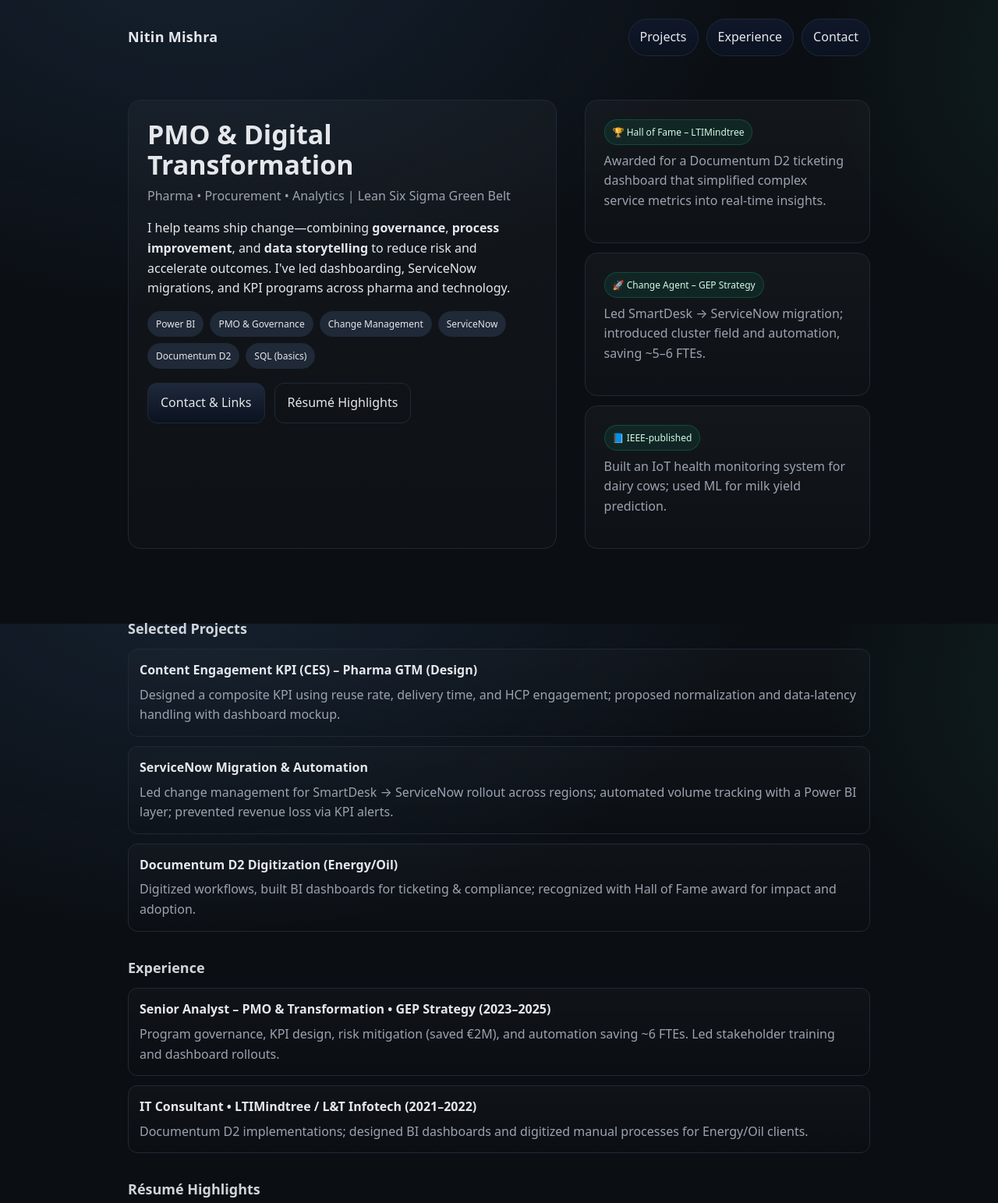
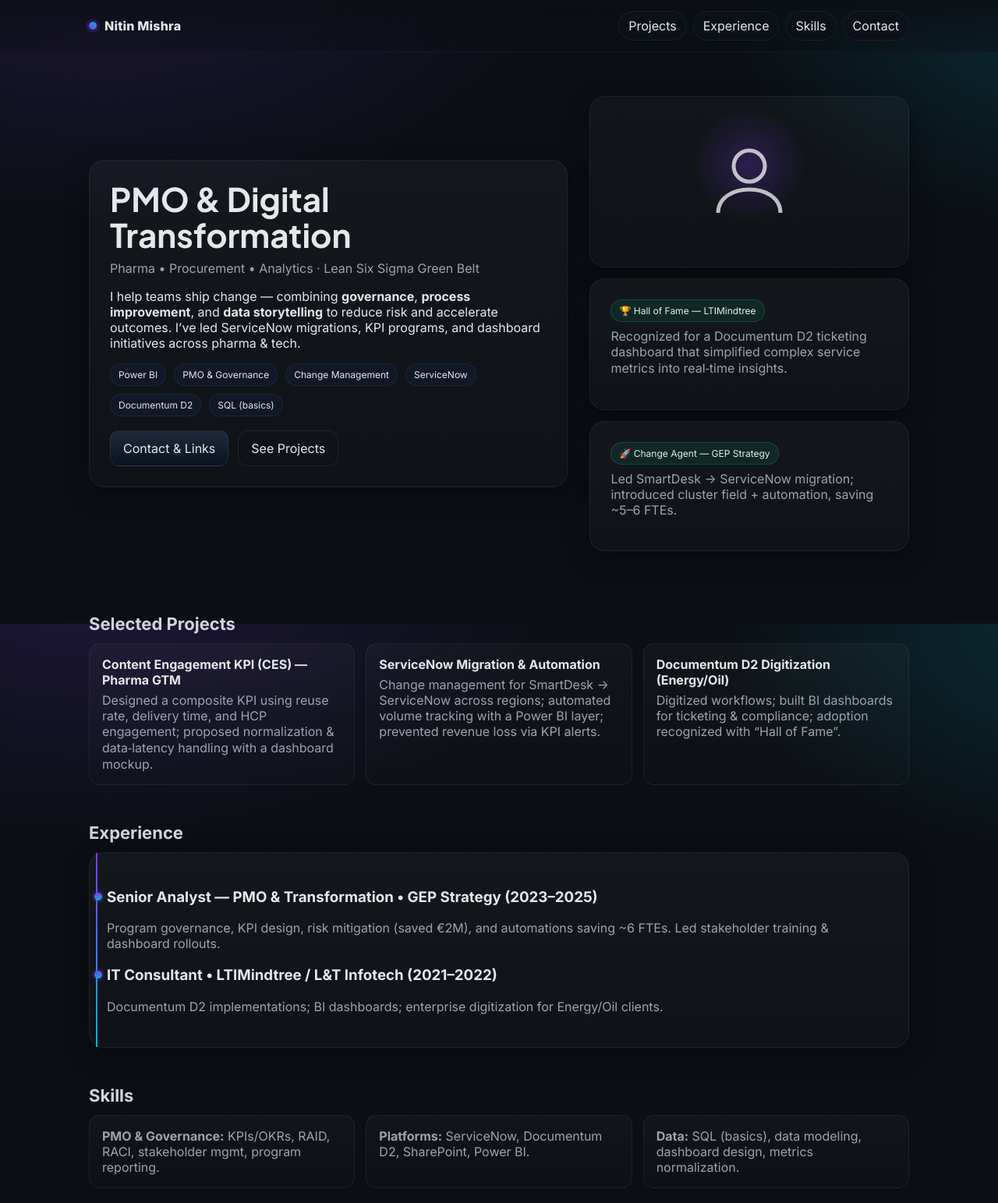
Before and after one commit to nitin-mishra-pmp/nitin_portfolio, a plain HTML site: page index.html in a window 1280 px wide. Shown: the top 1543 px of the page at 78% size. Drawn offline with Linux system fonts and the light colour scheme.

Commit message:
index.html

```diff
--- a/index.html
+++ b/index.html
@@ -3,88 +3,117 @@
 <head>
   <meta charset="utf-8" />
   <meta name="viewport" content="width=device-width, initial-scale=1" />
-  <title>Nitin Mishra – Portfolio</title>
-  <meta name="description" content="Nitin Mishra – PMO & Digital Transformation | Pharma, Procurement, Analytics. Award‑winning dashboards, change management, and process excellence."/>
-  <!-- Open Graph for LinkedIn/Twitter cards -->
-  <meta property="og:title" content="Nitin Mishra – Portfolio" />
-  <meta property="og:description" content="PMO & Digital Transformation | Pharma, Procurement, Analytics." />
+  <title>Nitin Mishra — PMO & Digital Transformation</title>
+  <meta name="description" content="Nitin Mishra: PMO & Digital Transformation • Pharma, Procurement, Analytics. Award‑winning dashboards, ServiceNow migrations, KPI programs, and change management." />
+
+  <!-- Open Graph / Twitter -->
+  <meta property="og:title" content="Nitin Mishra — PMO & Digital Transformation" />
+  <meta property="og:description" content="Portfolio & contact of Nitin Mishra (PMO • Transformation • Analytics)." />
   <meta property="og:type" content="website" />
-  <meta property="og:url" content="" />
+  <meta property="og:url" content="https://nitin-mishra-pmp.github.io/nitin_portfolio/" />
   <meta property="og:image" content="" />
+  <meta name="twitter:card" content="summary_large_image" />
+
+  <!-- Fonts -->
+  <link rel="preconnect" href="https://fonts.googleapis.com">
+  <link rel="preconnect" href="https://fonts.gstatic.com" crossorigin>
+  <link href="https://fonts.googleapis.com/css2?family=Inter:wght@300;400;500;600;700;800&family=Plus+Jakarta+Sans:wght@600;700;800&display=swap" rel="stylesheet">
+
   <style>
-    :root {
-      --bg: #0b0f14; /* dark blue-grey */
-      --card: #111827; /* slate-900 */
-      --muted: #9CA3AF; /* gray-400 */
-      --text: #E5E7EB; /* gray-200 */
-      --accent: #60A5FA; /* blue-400 */
-      --accent2: #34D399; /* emerald-400 */
-      --chip: #1F2937; /* gray-800 */
-      --ring: rgba(96,165,250,.4);
+    :root{
+      --bg: #0b0f14;
+      --bg-soft:#0e141b;
+      --card:#0f172a;
+      --text:#e5e7eb;
+      --muted:#9ca3af;
+      --accent:#7c3aed;  /* purple */
+      --accent-2:#06b6d4; /* cyan */
+      --ring: rgba(124,58,237,.35);
+      --chip:#111827;
+      --shadow: 0 10px 30px rgba(0,0,0,.4);
     }
     *{box-sizing:border-box}
     html,body{height:100%}
-    body {
-      margin: 0; font-family: ui-sans-serif, system-ui, -apple-system, Segoe UI, Roboto, Helvetica, Arial, "Apple Color Emoji","Segoe UI Emoji";
-      background: radial-gradient(1200px 800px at 20% -10%, rgba(96,165,250,.12), transparent 60%),
-                  radial-gradient(800px 600px at 120% 10%, rgba(52,211,153,.12), transparent 60%),
+    html{scroll-behavior:smooth}
+    body{
+      margin:0; font-family: Inter, ui-sans-serif, system-ui, -apple-system, Segoe UI, Roboto, Helvetica, Arial;
+      color:var(--text);
+      background: radial-gradient(1000px 600px at 10% -10%, rgba(124,58,237,.18), transparent 60%),
+                  radial-gradient(800px 500px at 110% 0%, rgba(6,182,212,.18), transparent 60%),
                   var(--bg);
-      color: var(--text);
-      line-height: 1.6;
     }
-    a{color:inherit}
-    .container{max-width:1000px;margin:0 auto;padding:24px}
-    .nav{display:flex;justify-content:space-between;align-items:center;gap:12px}
-    .brand{font-weight:700;font-size:18px;letter-spacing:.3px}
-    .nav a.btn{padding:10px 14px;border:1px solid #1f2937;border-radius:999px;background:linear-gradient(180deg,#0f172a,#0b1220);color:#e5e7eb;text-decoration:none}
+    a{color:inherit;text-decoration:none}
+    .wrap{max-width:1100px;margin:0 auto;padding:24px}
+
+    /* NAV */
+    .nav{position:sticky;top:0;z-index:20;background:linear-gradient(180deg, rgba(11,15,20,.85), rgba(11,15,20,.35));backdrop-filter: blur(10px);border-bottom:1px solid rgba(255,255,255,.04)}
+    .nav-inner{display:flex;align-items:center;justify-content:space-between;gap:12px;padding:14px 24px}
+    .brand{display:flex;align-items:center;gap:10px;font-weight:800;letter-spacing:.2px}
+    .brand .dot{width:10px;height:10px;border-radius:999px;background:linear-gradient(45deg,var(--accent),var(--accent-2));box-shadow:0 0 0 4px rgba(124,58,237,.2)}
+    .nav a.btn{padding:8px 12px;border-radius:999px;border:1px solid rgba(255,255,255,.06);background:linear-gradient(180deg,#0c121a,#0b1017)}
     .nav a.btn:hover{box-shadow:0 0 0 3px var(--ring) inset}
 
-    .hero{display:grid;grid-template-columns:1fr;gap:24px;padding:56px 0}
-    @media(min-width:900px){.hero{grid-template-columns:1.2fr .8fr;gap:36px}}
-    .card{background:linear-gradient(180deg, rgba(255,255,255,.03), rgba(255,255,255,.01));border:1px solid #1f2937;border-radius:16px;padding:24px}
-    h1{font-size:34px;line-height:1.15;margin:0 0 8px}
-    .subtitle{color:var(--muted);margin:0 0 12px}
-    .chips{display:flex;flex-wrap:wrap;gap:8px;margin:16px 0}
-    .chip{font-size:12px;padding:6px 10px;border-radius:999px;background:var(--chip);border:1px solid #1f2937}
+    /* HERO */
+    .hero{display:grid;grid-template-columns:1.2fr .8fr;gap:28px;align-items:center;padding:56px 24px}
+    @media(max-width:900px){.hero{grid-template-columns:1fr;gap:24px;padding:34px 12px}}
+    .card{background:linear-gradient(180deg, rgba(255,255,255,.04), rgba(255,255,255,.02));border:1px solid rgba(255,255,255,.06);border-radius:20px;padding:26px;box-shadow:var(--shadow)}
+    h1{font-family:"Plus Jakarta Sans", Inter, sans-serif;font-size:42px;line-height:1.1;margin:0 0 10px}
+    .lead{color:var(--muted);margin:0 0 16px}
+    .chips{display:flex;flex-wrap:wrap;gap:10px;margin:14px 0 6px}
+    .chip{font-size:12px;padding:6px 10px;border-radius:999px;background:var(--chip);border:1px solid rgba(255,255,255,.06)}
+    .cta{display:flex;gap:12px;flex-wrap:wrap;margin-top:18px}
+    .button{display:inline-block;padding:12px 16px;border-radius:12px;border:1px solid rgba(255,255,255,.08)}
+    .button.primary{background:linear-gradient(180deg,#1e293b,#0b1220)}
+    .button.primary:hover{box-shadow:0 0 0 3px var(--ring) inset}
 
-    .cta{display:flex;gap:12px;flex-wrap:wrap;margin-top:18px}
-    .button{display:inline-block;padding:12px 16px;border-radius:12px;text-decoration:none;border:1px solid #1f2937}
-    .button.primary{background:linear-gradient(180deg,#1e293b,#0b1220);}
-    .button.primary:hover{box-shadow:0 0 0 3px var(--ring) inset}
-    .button.ghost:hover{border-color:#374151}
+    .profile{display:grid;gap:14px}
+    .avatar{display:grid;place-items:center;height:220px;border-radius:20px;border:1px dashed rgba(255,255,255,.1);background:radial-gradient(120px 120px at 50% 40%, rgba(124,58,237,.25), transparent 60%), linear-gradient(180deg, rgba(255,255,255,.03), rgba(255,255,255,.02))}
+    .avatar svg{opacity:.9}
+    .badge{font-size:12px;color:#d1fae5;background:rgba(16,185,129,.1);border:1px solid rgba(16,185,129,.25);padding:6px 10px;border-radius:999px;display:inline-flex;gap:8px;align-items:center}
 
-    .aside{display:grid;gap:12px}
-    .badge{font-size:12px;color:#D1FAE5;background:rgba(16,185,129,.1);border:1px solid rgba(16,185,129,.25);padding:6px 10px;border-radius:999px;display:inline-flex;gap:8px;align-items:center}
-
-    /* Sections */
-    section{margin:32px 0}
-    h2{font-size:18px;margin:0 0 12px;color:#D1D5DB}
-    .list{display:grid;gap:12px}
-    .item{padding:14px;border:1px solid #1f2937;border-radius:12px;background:linear-gradient(180deg, rgba(255,255,255,.02), rgba(255,255,255,.0))}
+    /* SECTIONS */
+    section{padding:12px 24px;margin:12px 0}
+    h2{font-size:22px;margin:0 0 12px;color:#d1d5db}
+    .grid{display:grid;gap:14px}
+    @media(min-width:900px){.grid.cols-3{grid-template-columns:repeat(3,1fr)}.grid.cols-2{grid-template-columns:repeat(2,1fr)}}
+    .item{padding:16px;border:1px solid rgba(255,255,255,.06);border-radius:14px;background:linear-gradient(180deg, rgba(255,255,255,.03), rgba(255,255,255,.01))}
     .item h3{margin:0 0 6px;font-size:16px}
     .item p{margin:0;color:var(--muted)}
 
-    footer{margin:56px 0 24px;color:var(--muted);font-size:14px;text-align:center}
+    /* TIMELINE */
+    .timeline{position:relative;padding-left:22px}
+    .timeline:before{content:"";position:absolute;left:8px;top:0;bottom:0;width:2px;background:linear-gradient(var(--accent), var(--accent-2))}
+    .t{position:relative;margin:0 0 14px}
+    .t:before{content:"";position:absolute;left:-16px;top:6px;width:10px;height:10px;border-radius:50%;background:linear-gradient(var(--accent),var(--accent-2));box-shadow:0 0 0 3px rgba(124,58,237,.2)}
+
+    /* FOOTER */
+    footer{padding:40px 24px;color:var(--muted);text-align:center}
+
+    /* Small helpers */
+    .pill{display:inline-flex;align-items:center;gap:8px;border:1px solid rgba(255,255,255,.06);border-radius:999px;padding:8px 10px}
+    .sr{position:absolute;left:-9999px}
   </style>
 </head>
 <body>
-  <div class="container">
-    <nav class="nav">
-      <div class="brand">Nitin Mishra</div>
-      <div style="display:flex;gap:10px;align-items:center">
-        <a class="btn" href="#projects" rel="noopener">Projects</a>
-        <a class="btn" href="#experience" rel="noopener">Experience</a>
-        <a class="btn" href="#contact" rel="noopener">Contact</a>
+  <!-- NAV -->
+  <div class="nav">
+    <div class="nav-inner wrap">
+      <div class="brand"><span class="dot"></span> <span>Nitin Mishra</span></div>
+      <div style="display:flex;gap:8px;align-items:center">
+        <a class="btn" href="#projects">Projects</a>
+        <a class="btn" href="#experience">Experience</a>
+        <a class="btn" href="#skills">Skills</a>
+        <a class="btn" href="#contact">Contact</a>
       </div>
-    </nav>
+    </div>
+  </div>
 
-    <header class="hero">
+  <!-- HERO -->
+  <header class="wrap hero">
     <div class="card">
       <h1>PMO & Digital Transformation</h1>
-        <p class="subtitle">Pharma • Procurement • Analytics | Lean Six Sigma Green Belt</p>
-        <p>
-          I help teams ship change—combining <strong>governance</strong>, <strong>process improvement</strong>, and <strong>data storytelling</strong> to reduce risk and accelerate outcomes. I've led dashboarding, ServiceNow migrations, and KPI programs across pharma and technology.
-        </p>
+      <p class="lead">Pharma • Procurement • Analytics · Lean Six Sigma Green Belt</p>
+      <p>I help teams ship change — combining <strong>governance</strong>, <strong>process improvement</strong>, and <strong>data storytelling</strong> to reduce risk and accelerate outcomes. I’ve led ServiceNow migrations, KPI programs, and dashboard initiatives across pharma & tech.</p>
       <div class="chips">
         <span class="chip">Power BI</span>
         <span class="chip">PMO & Governance</span>
@@ -95,86 +124,119 @@
       </div>
       <div class="cta">
         <a class="button primary" href="#contact">Contact & Links</a>
-          <a class="button ghost" href="#resume">Résumé Highlights</a>
+        <a class="button" href="#projects">See Projects</a>
       </div>
     </div>
-      <aside class="aside">
-        <div class="card">
-          <span class="badge">🏆 Hall of Fame – LTIMindtree</span>
-          <p style="margin-top:8px;color:var(--muted)">Awarded for a Documentum D2 ticketing dashboard that simplified complex service metrics into real‑time insights.</p>
+    <aside class="profile">
+      <div class="avatar card">
+        <!-- Placeholder avatar (upload a headshot later) -->
+        <svg width="120" height="120" viewBox="0 0 24 24" fill="none" xmlns="http://www.w3.org/2000/svg" aria-hidden="true">
+          <circle cx="12" cy="8" r="4" stroke="white" opacity=".8"/>
+          <path d="M4 20c0-4 4-6 8-6s8 2 8 6" stroke="white" opacity=".8"/>
+        </svg>
+        <span class="sr">Add a headshot here later</span>
       </div>
       <div class="card">
-          <span class="badge">🚀 Change Agent – GEP Strategy</span>
-          <p style="margin-top:8px;color:var(--muted)">Led SmartDesk → ServiceNow migration; introduced cluster field and automation, saving ~5–6 FTEs.</p>
+        <span class="badge">🏆 Hall of Fame — LTIMindtree</span>
+        <p class="lead" style="margin-top:8px">Recognized for a Documentum D2 ticketing dashboard that simplified complex service metrics into real‑time insights.</p>
       </div>
       <div class="card">
-          <span class="badge">📘 IEEE‑published</span>
-          <p style="margin-top:8px;color:var(--muted)">Built an IoT health monitoring system for dairy cows; used ML for milk yield prediction.</p>
+        <span class="badge">🚀 Change Agent — GEP Strategy</span>
+        <p class="lead" style="margin-top:8px">Led SmartDesk → ServiceNow migration; introduced cluster field + automation, saving ~5–6 FTEs.</p>
       </div>
     </aside>
   </header>
 
-    <section id="projects">
+  <!-- PROJECTS -->
+  <section id="projects" class="wrap">
     <h2>Selected Projects</h2>
-      <div class="list">
+    <div class="grid cols-3">
       <div class="item">
-          <h3>Content Engagement KPI (CES) – Pharma GTM (Design)</h3>
-          <p>Designed a composite KPI using reuse rate, delivery time, and HCP engagement; proposed normalization and data‑latency handling with dashboard mockup.</p>
+        <h3>Content Engagement KPI (CES) — Pharma GTM</h3>
+        <p>Designed a composite KPI using reuse rate, delivery time, and HCP engagement; proposed normalization & data‑latency handling with a dashboard mockup.</p>
       </div>
       <div class="item">
         <h3>ServiceNow Migration & Automation</h3>
-          <p>Led change management for SmartDesk → ServiceNow rollout across regions; automated volume tracking with a Power BI layer; prevented revenue loss via KPI alerts.</p>
+        <p>Change management for SmartDesk → ServiceNow across regions; automated volume tracking with a Power BI layer; prevented revenue loss via KPI alerts.</p>
       </div>
       <div class="item">
         <h3>Documentum D2 Digitization (Energy/Oil)</h3>
-          <p>Digitized workflows, built BI dashboards for ticketing & compliance; recognized with Hall of Fame award for impact and adoption.</p>
+        <p>Digitized workflows; built BI dashboards for ticketing & compliance; adoption recognized with “Hall of Fame”.</p>
       </div>
     </div>
   </section>
 
-    <section id="experience">
+  <!-- EXPERIENCE -->
+  <section id="experience" class="wrap">
     <h2>Experience</h2>
-      <div class="list">
-        <div class="item">
-          <h3>Senior Analyst – PMO & Transformation • GEP Strategy (2023–2025)</h3>
-          <p>Program governance, KPI design, risk mitigation (saved €2M), and automation saving ~6 FTEs. Led stakeholder training and dashboard rollouts.</p>
+    <div class="card timeline">
+      <div class="t">
+        <h3>Senior Analyst — PMO & Transformation • GEP Strategy (2023–2025)</h3>
+        <p class="lead">Program governance, KPI design, risk mitigation (saved €2M), and automations saving ~6 FTEs. Led stakeholder training & dashboard rollouts.</p>
       </div>
-        <div class="item">
+      <div class="t">
         <h3>IT Consultant • LTIMindtree / L&T Infotech (2021–2022)</h3>
-          <p>Documentum D2 implementations; designed BI dashboards and digitized manual processes for Energy/Oil clients.</p>
+        <p class="lead">Documentum D2 implementations; BI dashboards; enterprise digitization for Energy/Oil clients.</p>
       </div>
     </div>
   </section>
 
-    <section id="resume">
-      <h2>Résumé Highlights</h2>
-      <div class="list">
-        <div class="item"><p><strong>Certifications:</strong> Lean Six Sigma Green Belt (KPMG, 2025).</p></div>
-        <div class="item"><p><strong>Skills:</strong> PMO, KPIs/OKRs, Power BI, SQL (basics), ServiceNow, Documentum D2, Stakeholder mgmt, Change mgmt.</p></div>
-        <div class="item"><p><strong>Education:</strong> B.Tech, Sardar Patel Institute of Technology (2017–2021).</p></div>
+  <!-- SKILLS -->
+  <section id="skills" class="wrap">
+    <h2>Skills</h2>
+    <div class="grid cols-3">
+      <div class="item"><p><strong>PMO & Governance:</strong> KPIs/OKRs, RAID, RACI, stakeholder mgmt, program reporting.</p></div>
+      <div class="item"><p><strong>Platforms:</strong> ServiceNow, Documentum D2, SharePoint, Power BI.</p></div>
+      <div class="item"><p><strong>Data:</strong> SQL (basics), data modeling, dashboard design, metrics normalization.</p></div>
     </div>
   </section>
 
-    <section id="contact">
+  <!-- CONTACT -->
+  <section id="contact" class="wrap">
     <h2>Contact & Links</h2>
-      <div class="list">
+    <div class="grid cols-2">
       <div class="item">
         <h3>Get in touch</h3>
-          <p>Email: <a href="mailto:nitinmishra@example.com">nitinmishra@example.com</a> · LinkedIn: <a href="https://www.linkedin.com" target="_blank" rel="noopener">linkedin.com/in/</a></p>
+        <p>Email: <a id="email" href="mailto:nitinmishra@example.com">nitinmishra@example.com</a></p>
+        <p>LinkedIn: <a href="https://www.linkedin.com" target="_blank" rel="noopener">linkedin.com/in/</a></p>
+        <div class="cta" style="margin-top:10px">
+          <button class="button primary" onclick="copyEmail()">Copy email</button>
+          <a class="button" href="#" target="_blank" rel="noopener">Download Résumé (PDF)</a>
+        </div>
       </div>
       <div class="item">
-          <h3>Download résumé</h3>
-          <p>Add a public résumé link here (Google Drive / Notion / PDF).</p>
+        <h3>Highlights</h3>
+        <p>Lean Six Sigma Green Belt (KPMG, 2025). IEEE‑published IoT project for dairy cow health monitoring using ML.</p>
       </div>
     </div>
   </section>
 
   <footer>
-      © <span id="year"></span> Nitin Mishra • Mumbai, India
+    © <span id="year"></span> Nitin Mishra • Mumbai, India · Last updated <span id="updated"></span>
   </footer>
-  </div>
+
   <script>
-    document.getElementById('year').textContent = new Date().getFullYear();
+    function copyEmail(){
+      const el = document.getElementById('email');
+      navigator.clipboard.writeText(el.textContent.trim());
+      alert('Email copied!');
+    }
+    const d = new Date();
+    document.getElementById('year').textContent = d.getFullYear();
+    document.getElementById('updated').textContent = d.toLocaleDateString();
+  </script>
+
+  <!-- Structured data for SEO -->
+  <script type="application/ld+json">
+  {
+    "@context": "https://schema.org",
+    "@type": "Person",
+    "name": "Nitin Mishra",
+    "jobTitle": "Senior Analyst — PMO & Digital Transformation",
+    "address": {"@type": "PostalAddress", "addressCountry": "IN", "addressLocality": "Mumbai"},
+    "sameAs": ["https://www.linkedin.com/"],
+    "email": "mailto:nitinmishra@example.com"
+  }
   </script>
 </body>
 </html>
```
Lines whose indentation alone changed are shown as unchanged.
